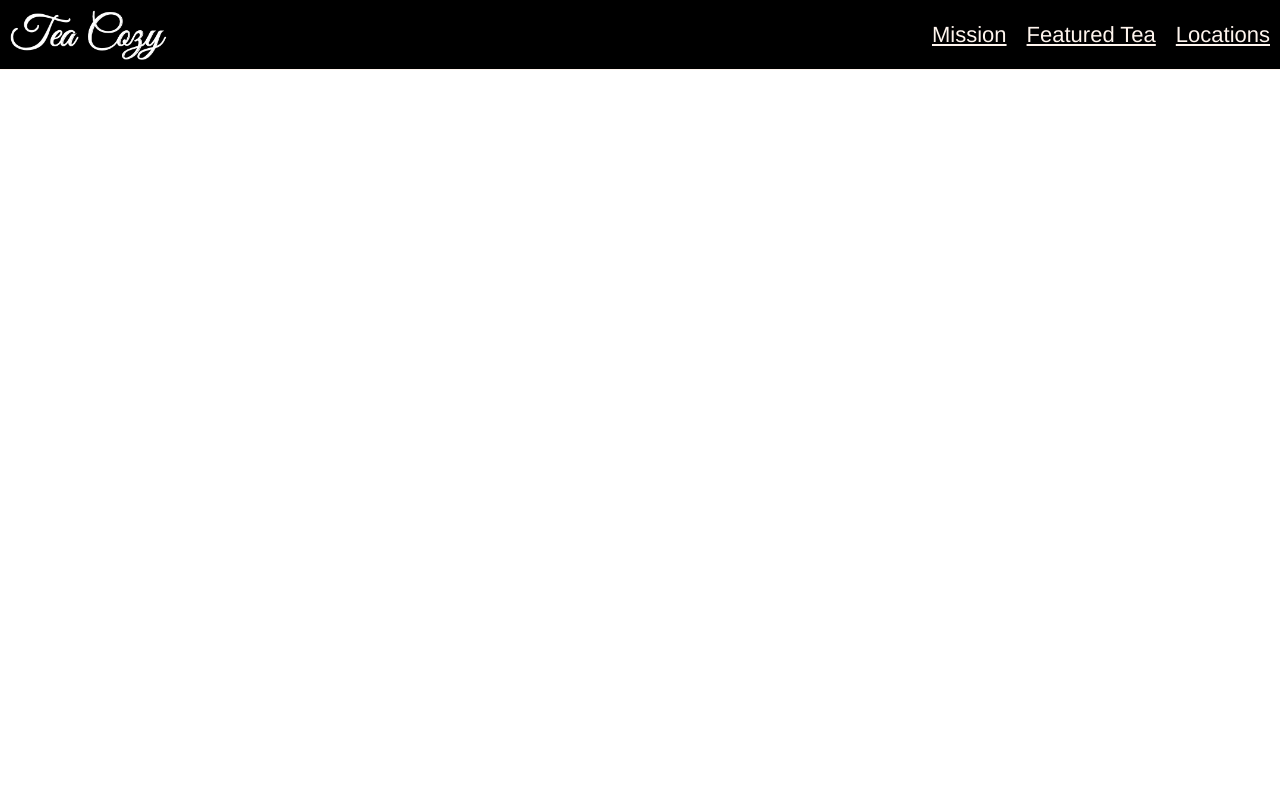
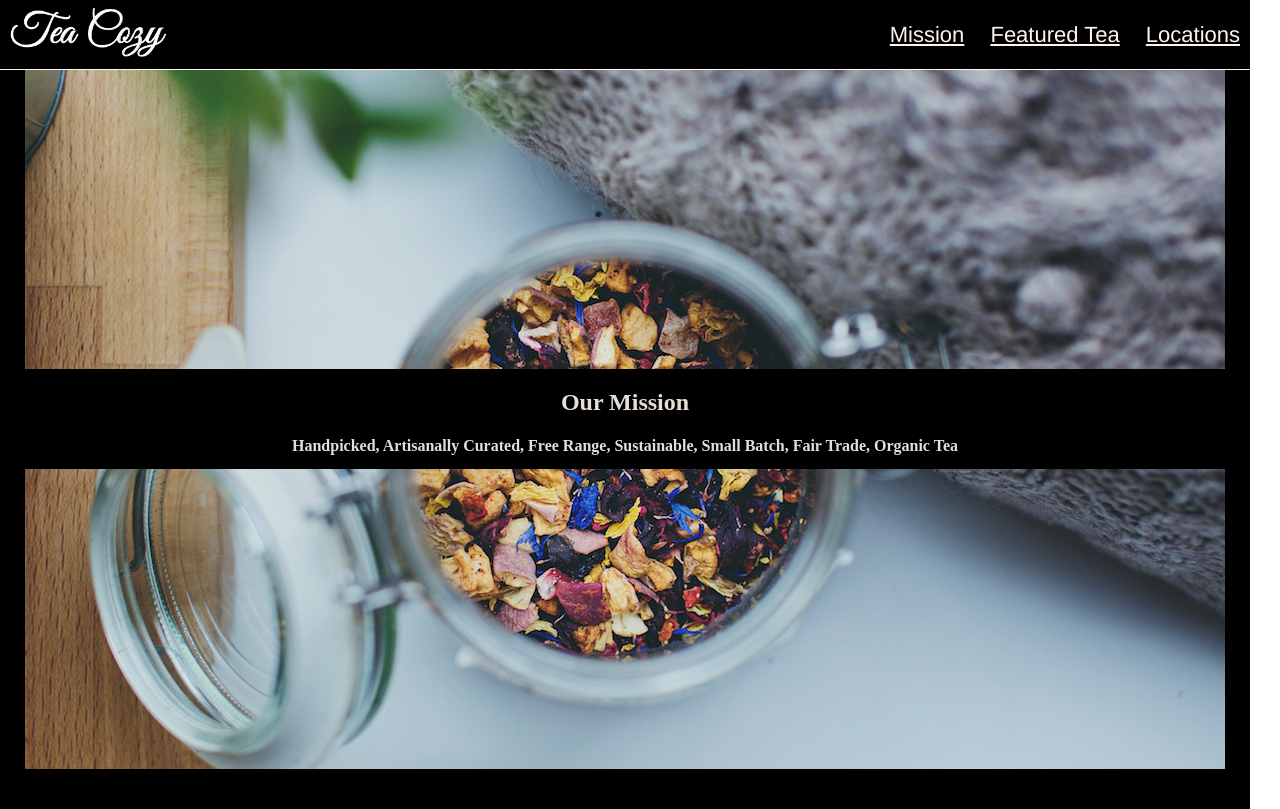
Before and after one commit to hakkar0217/TeaCozy, a plain HTML site: page index.html in a window 1280 px wide. Drawn offline with Linux system fonts and the light colour scheme.

Commit message:
Added missions part

```diff
--- a/index.html
+++ b/index.html
@@ -16,19 +16,15 @@
          <span><a href="#">Featured Tea</a></span>
          <span><a href="#">Locations</a></span>
        </nav>
-
      </header>
-
-
-
-
-
-
-
-
-
-
-
-
+     <!-- Starting content section -->
+     <div class="content">
+       <div class="top-image">
+         <div class="top-section-text">
+           <h2>Our Mission</h2>
+           <h4>Handpicked, Artisanally Curated, Free Range, Sustainable, Small Batch, Fair Trade, Organic Tea</h4>
+         </div>
+       </div>
+     </div>
    </body>
 </html>
--- a/style.css
+++ b/style.css
@@ -1,41 +1,70 @@
 html body {
   margin: 0;
   padding: 0;
+}
+
+body {
+}
+
+.top-section-text h2 {
+  color: seashell;
+}
+
+.top-section-text h4 {
+  color: seashell;
+}
+
+header {
+  font-family: Helvetica;
+  font-size: 22px;
+  background-color: black;
+  display: flex;
+  width: 1250px;
+  height: 69px;
+  position: fixed;
+  border-bottom: 1px solid seashell;
+  align-items: center;
+  z-index: 1;
+}
+
+header .logo {
+  flex-grow: 1;
+}
+
+.logo img {
+  padding-left: 10px;
+  height: 50px;
+}
+
+nav span {
+  display: inline-block;
+  padding: 20px 10px;
 }
 
 a {
   color: seashell;
 }
 
-header {
-  font-family: Helvetica;
-  font-size: 22px;
+.content {
   display: flex;
-  position: fixed;
-  height: 69px;
-  width: 100%;
+  width: 1250px;
   background-color: black;
-  border-bottom: 1px solid seashell;
-  z-index: 1;
 }
 
-.logo {
+.content .top-image {
   display: flex;
+  background-image: url(images/img-mission-background.jpg);
+  width: 1200px;
+  height: 700px;
+  margin: 69px 25px 40px 25px;
+  opacity: 0.9;
   align-items: center;
-  flex-grow: 1;
+  justify-content: center;
+  text-align: center;
 }
 
-.logo img {
-  height: 50px;
-  padding-left: 10px;
+.top-section-text {
+  height: 100px;
+  width: 1200px;
+  background-color: black;
 }
-
-header nav {
-  display: flex;
-  align-items: center;
-}
-
-header nav span {
-  display: inline-flex;
-  padding: 20px 10px;
-}
```
